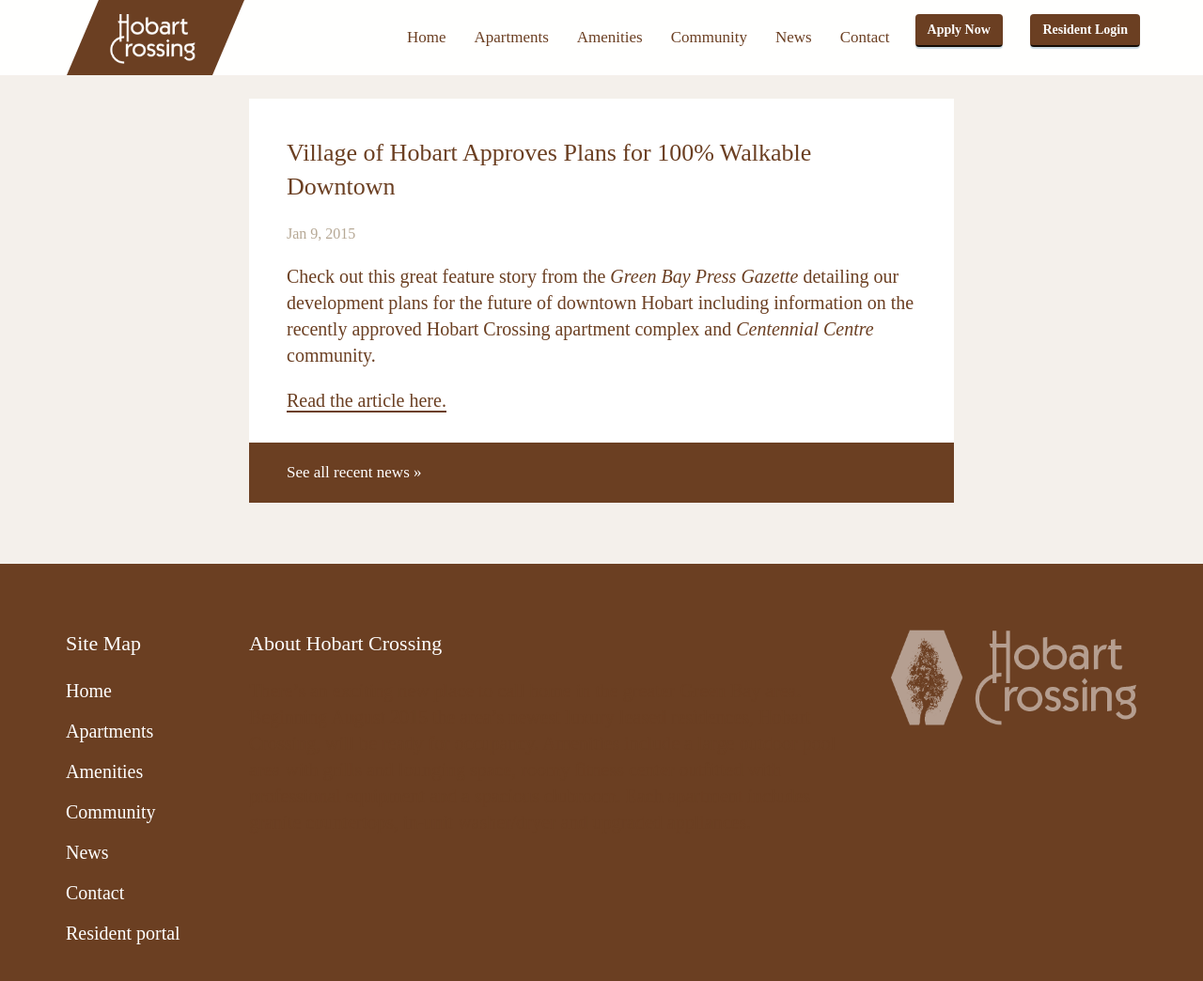
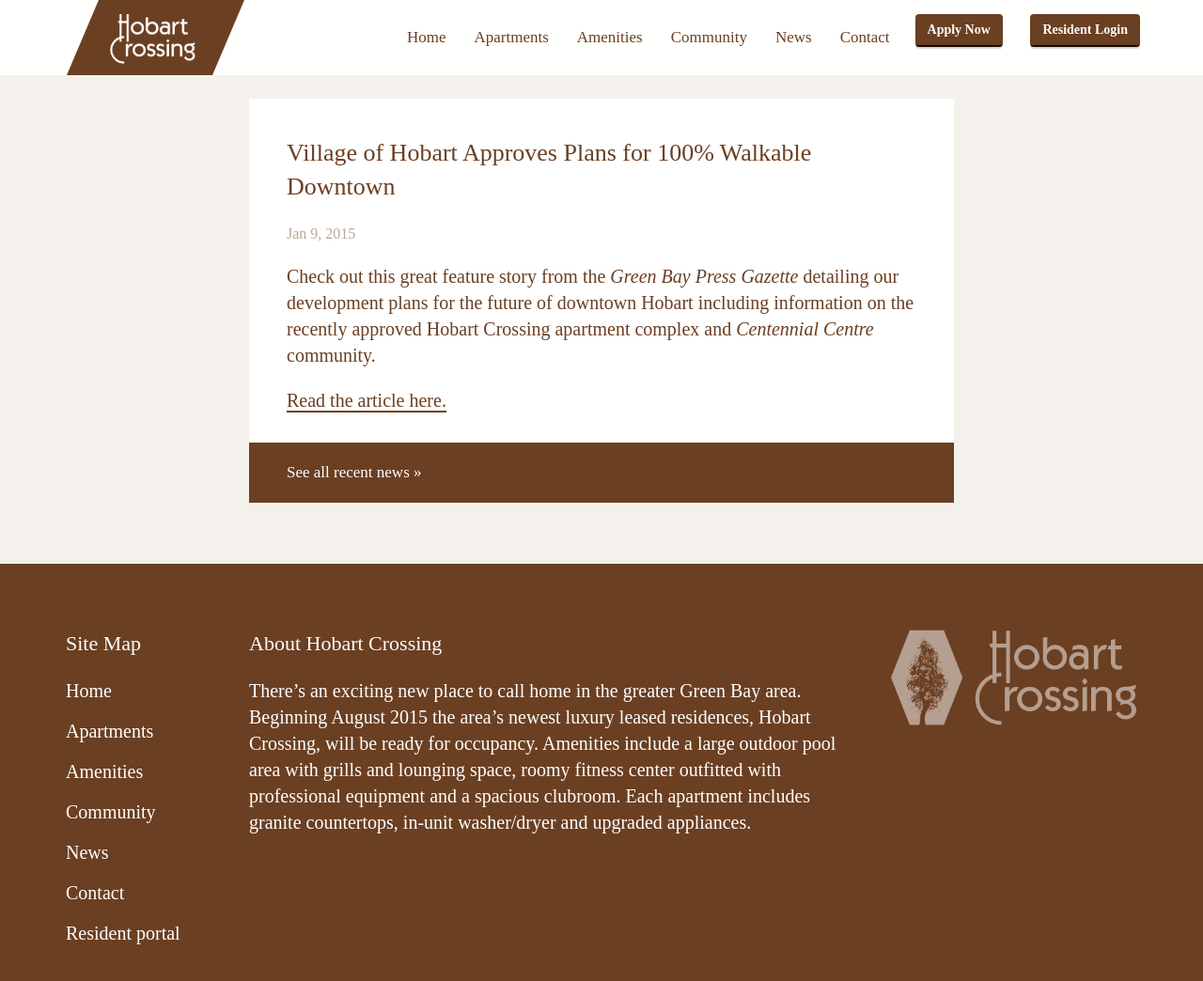
Before and after one commit to insight-creative/hobart-crossing, a Jekyll site: the page built from news/_posts/2015-01-09-village-of-hobart-approves-plans-for-100-walkable-downtown.md, in a window 1280 px wide and 1062 px high. Shown: the top 1044 px of the window at 94% size. Built offline with Jekyll 4.4.1, drawn with Linux system fonts in a browser that asks for light colours; nearby versions of some CDN libraries.

Commit message:
changed footer text to white

```diff
--- a/_includes/footer.html
+++ b/_includes/footer.html
@@ -15,7 +15,7 @@
       </div>
       <div class="col-md-7">
         <h2>About Hobart Crossing</h2>
-        <p>There’s an exciting new place to call home in the greater Green Bay area. Beginning August 2015 the area’s newest luxury leased residences, Hobart Crossing, will be ready for occupancy. Amenities include a large outdoor pool area with grills and lounging space, roomy fitness center outfitted with professional equipment and a spacious clubroom. Each apartment includes granite countertops, in-unit washer/dryer and upgraded appliances.<p>
+        <p class="white">There’s an exciting new place to call home in the greater Green Bay area. Beginning August 2015 the area’s newest luxury leased residences, Hobart Crossing, will be ready for occupancy. Amenities include a large outdoor pool area with grills and lounging space, roomy fitness center outfitted with professional equipment and a spacious clubroom. Each apartment includes granite countertops, in-unit washer/dryer and upgraded appliances.<p>
       </div>
       <div class="col-md-3">
         <img class="footer-logo" src="{{ site.baseurl }}/img/hobart-crossing-logo-full.png" alt="Hobart Crossing">
--- a/css/hobart.css
+++ b/css/hobart.css
@@ -115,6 +115,9 @@
 .caption {
   font-style: italic;
   font-size: .9rem;
+}
+.white {
+	color: #FFF;
 }
 
 /*
```
